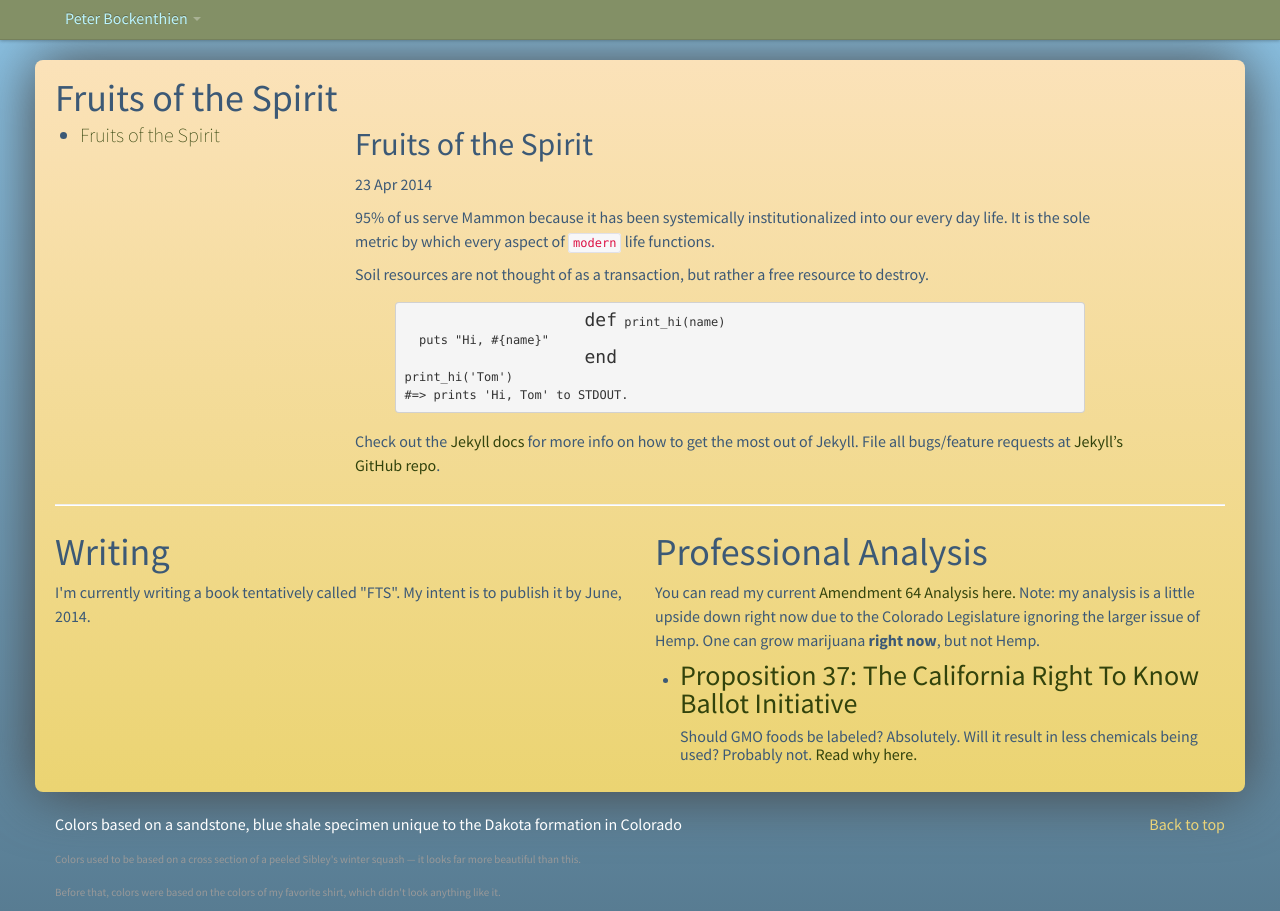
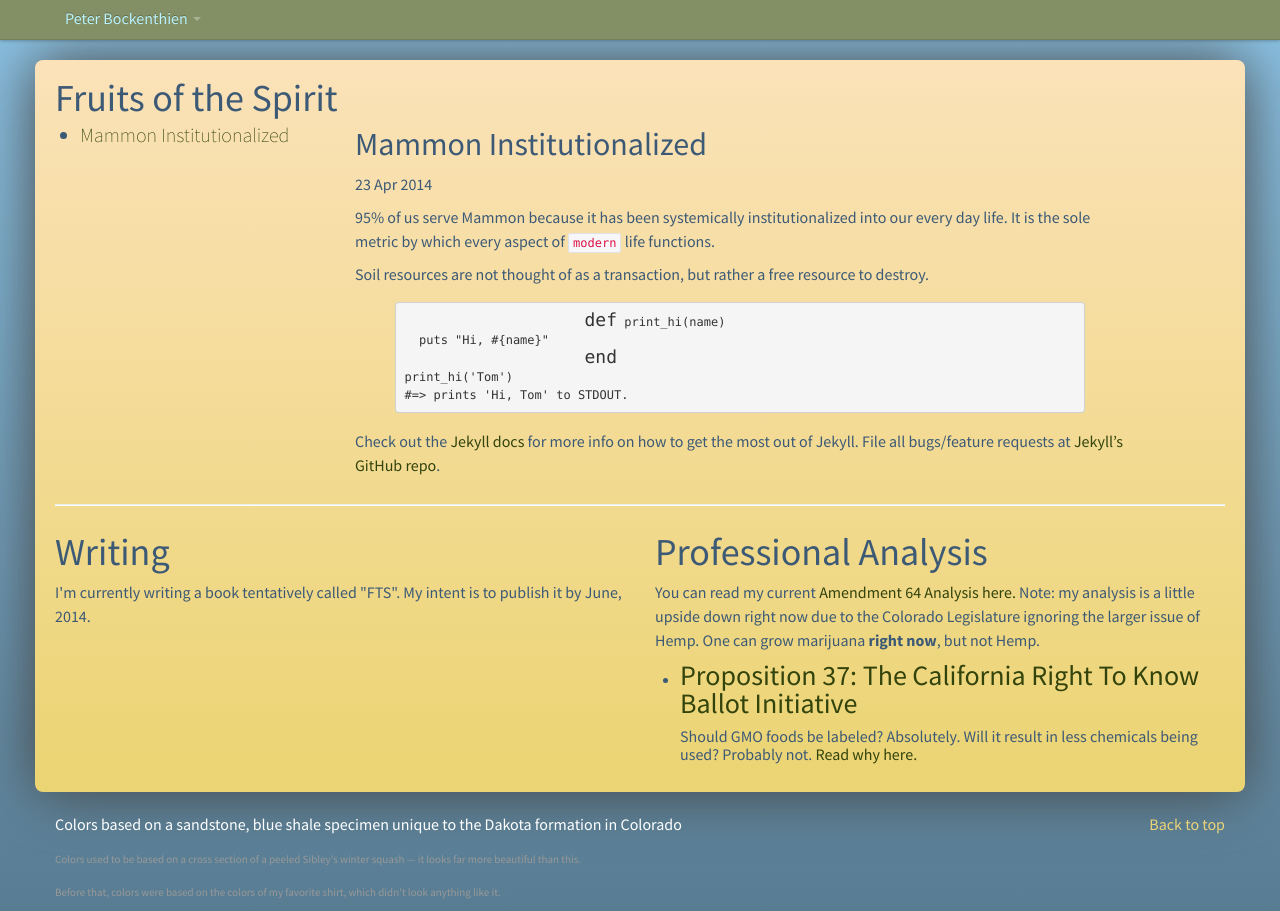
Before and after one commit to pbockenthien/pb-personal, a Jekyll site: the page built from _posts/2014-04-23-legalism-one-oh-one.markdown, in a window 1280 px wide. Built offline with Jekyll 4.4.1, drawn with Linux system fonts in a browser that asks for light colours; some web fonts are replaced; Markdown is read by kramdown in place of the engine named in the settings; comment, search, counter and statistics services are not loaded.

Commit message:
more nomenclature

```diff
--- a/_posts/2014-04-23-legalism-one-oh-one.markdown
+++ b/_posts/2014-04-23-legalism-one-oh-one.markdown
@@ -1,6 +1,6 @@
 ---
 layout: post
-title:  Fruits of the Spirit
+title:  Mammon Institutionalized
 date:   2014-04-23
 categories: legalism
 ---
```
